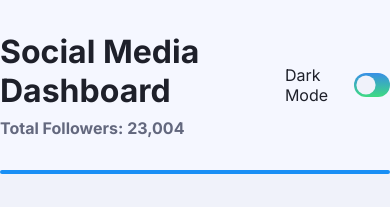
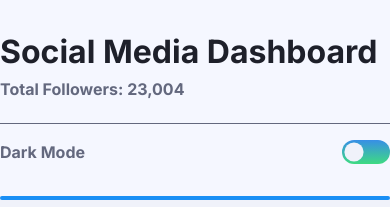
Before and after one commit to nunesAmaral/Frontend-Mentor, a plain HTML site: page Social Media Dashboard/index.html in a window 390 px wide. Shown: the top 207 px of the page. Drawn offline with Linux system fonts and the light colour scheme.

Commit message:
corrigido o toggle e o header mobile.

```diff
--- a/Social Media Dashboard/CSS/main.css
+++ b/Social Media Dashboard/CSS/main.css
@@ -43,6 +43,11 @@ h3.title {
 
 input {
   display: block;
+}
+
+label {
+  font-weight: bold;
+  color: var(--txt-2);
 }
 
 #switcher {
@@ -130,6 +135,28 @@ input {
 
   #container {
     max-width: 420px;
+  }
+
+  .title-block {
+    padding-bottom: 1.5rem;
+    border-bottom: 1px solid var(--txt-2);
+    width: 100%;
+    margin-bottom: 1rem;
+  }
+
+  header.flex {
+    flex-direction: column;
+  }
+
+  .toggle-block {
+    justify-content: space-between !important;
+    width: 100%;
+    align-items: center;
+  }
+
+  .toggle * {
+    display: block;
+    /* flex-grow: 1; */
   }
 }
 
--- a/Social Media Dashboard/index.html
+++ b/Social Media Dashboard/index.html
@@ -18,12 +18,12 @@
   <div id="container">
 
     <header class="flex mg-top-2">
-      <div>
+      <div class="title-block">
         <h2>Social Media Dashboard</h2>
         <span class="subtitle">Total Followers: 23,004</span>
       </div>
 
-      <div class="flex">
+      <div class="flex toggle-block">
         <label for="switcher">Dark Mode</label>
         <input type="checkbox" id="switcher">
       </div>
```
Also changed, not shown: Social Media Dashboard/images/screenshots/white-theme-desktop.png (added), 2 other files.
